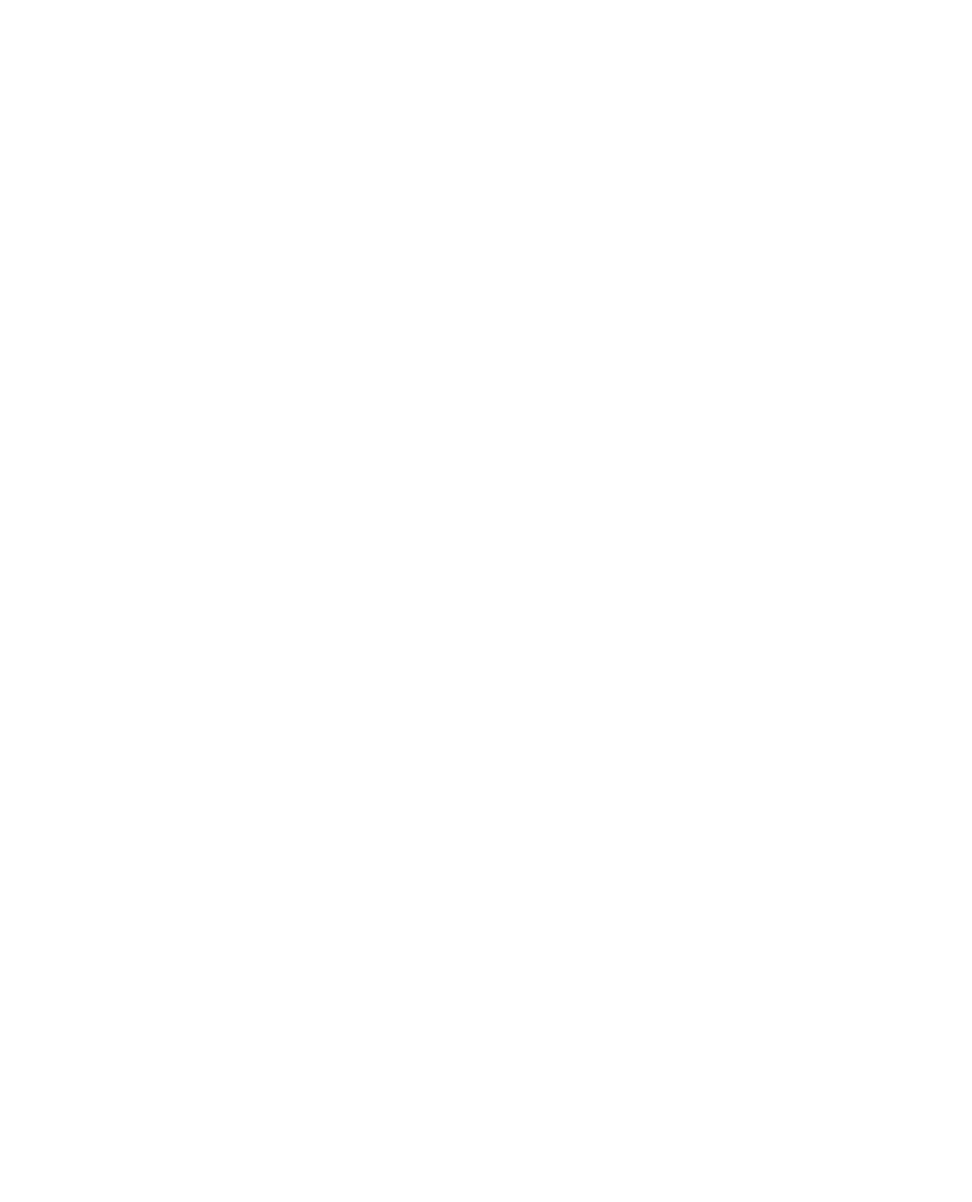
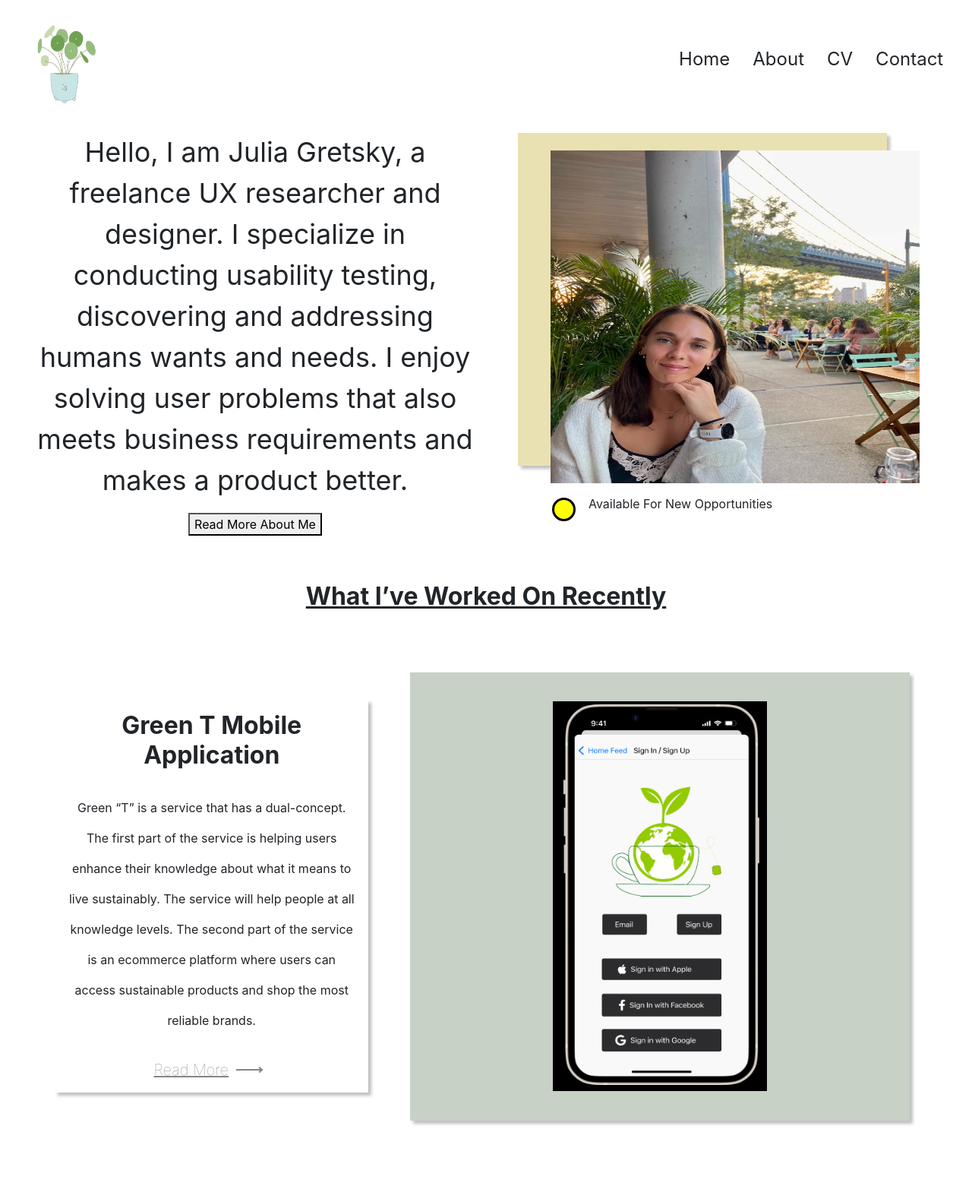
Before and after one commit to jgretsky/UX_UI_HW_20, a plain HTML site: page index.html in a window 1280 px wide. Shown: the top 1582 px of the page at 76% size. Before the commit the page ends 800 px from the top, so only its background shows below. Drawn offline with nearby package versions, Linux system fonts and the light colour scheme.

Commit message:
setup two

```diff
--- a/index.html
+++ b/index.html
@@ -9,8 +9,136 @@
     <link href="https://cdn.jsdelivr.net/npm/bootstrap@5.3.0-alpha1/dist/css/bootstrap.min.css" rel="stylesheet" integrity="sha384-GLhlTQ8iRABdZLl6O3oVMWSktQOp6b7In1Zl3/Jr59b6EGGoI1aFkw7cmDA6j6gD" crossorigin="anonymous">
 </head>
 <body>
+     <!--NAV BAR-->
+     <header class="flex">
+        <nav class="flex">
+            <div class="flex logo">
+                <img src="images 20/Screen Shot 2023-01-09 at 1.20.20 PM.png" alt="jgLogo" width="117" height="122">
+            </div>
 
+            <ul class="flex tabs">
+                <li> Home </li>
+                <li> About </li>
+                <li> CV </li>
+                <li> Contact </li>
+              </ul>
+
+        </nav>
+     </header>
+
+    <section class="b_content">
+        <!--intro and intro picture -->
+
+        <section class="intro_box">
+
+            <div class="intro_left">
+                <div class="I_T">
+                    <p> Hello, I am Julia Gretsky, a freelance UX researcher and designer. I specialize in conducting usability testing, discovering and addressing humans wants and needs. I enjoy solving user problems that also meets business requirements and makes a product better.
+                    </p>
+                </div>
+
+                <div class="more_about">
+                    <button onclick="myFunction()" type="button" class="more2">
+                        Read More About Me
+                    </button>
+
+                    <p id="demo"></p>
+                </div>
+            </div>
+
+            <div class="intro_pic">
+                <div class="picture">
+                    <img src="images 20/90029A34-C4E2-4F4D-BE90-2C2126F69507.png" alt="intro photo" width="486" height="438">
+
+                    <div class="yellow"></div>
+                </div>
+
+                <div class="avail">
+
+                    <span class="cirlce"></span>
+
+                    <div class="Av_text">
+                        <p>Available For New Opportunities</p>
+                    </div>
+                </div>
+
+            </div>
+        </section>
+
+        <!--Recent Work green T-->
+
+        <div class="recent_w">
+            <p>What I’ve Worked On Recently </p>
+        </div>
+
+        <section class="work_row">
+            <div class="w_text">
+                <H3> Green T Mobile Application</H3>
+                <p> Green “T” is a service that has a dual-concept.  The first part of the service is helping users enhance their knowledge about what it means to live sustainably. The service will help people at all knowledge levels. The second part of the service is an ecommerce platform where users can access sustainable products and shop the most reliable brands.
+                </p>
+                <div class="more_arrow">
+                    <a href="casestudy2.html" class="read">  Read More <div class="arrow"></div>
+                    </a>
+                </div>
+            </div>
+            <div class="g_pic">
+                <img class="GT" src="images 20/Screen Shot 2023-01-04 at 2.56.59 PM.png" alt="greet T phone" width="282" height="513">
+            </div>
+        </section>
+
+        <!--Recent Work styvestant -->
+
+        <section class="work_row">
+            <div class="w_text">
+                <H3> Stuyvestant Parent Association Redesign</H3>
+                <p>The chairs of the parent association felt that the site was unorganized, outdated, and not being well utilized. The PA decided to ask for help to modernize and better organize their site.
+                </p>
+                <div class="more_arrow">
+                    <a href="casestudy2.html" class="read">  Read More <div class="arrow"></div>
+                    </a>
+                </div>
+            </div>
+            <div class="s_pic">
+                <img class="GT" src="images 20/Screen Shot 2023-01-24 at 8.18.09 PM.png" alt="stuy" width="548" height="351">
+            </div>
+        </section>
+
+        <!--Recent Work postal -->
+
+        <section class="work_row">
+            <div class="w_text">
+                <H3> USPS Small Business</H3>
+                <p> The Booz Allen team conducted user interviews and  identified relevant google analytic data points to develop the Small Business Page personas, resulting in a newfound understanding of the Small Business Page and broader USPS.com customer.</p>
+                <div class="more_arrow">
+                    <a href="casestudy2.html" class="read">  Read More <div class="arrow"></div>
+                    </a>
+                </div>
+            </div>
+            <div class="u_pic">
+                <img class="GT" src="images 20/Screen Shot 2023-01-24 at 8.25.38 PM.png" alt="usps" width="529" height="502">
+            </div>
+        </section>
+
+    </section>
+
+
+
+    <!--Footer-->
+    <section class="footloc">
+        <footer>
+            <ul class="list">
+                <li class="LC">LETS CONNECT! </li>
+                <li>Even if it isn't work related, I love to discuss UX and Design thinking methodology and practices.</li>
+                <li class="email">jgretsky@gmail.com</li>
+            </ul>
+
+            <div class="social">
+                <img class="media" src="images 20/Screen Shot 2023-01-24 at 8.42.00 PM.png" alt="social medai" width="109" height="31">
+            </div>
+        </footer>
+    </section>
 </body>
+
 <script src="https://cdn.jsdelivr.net/npm/@popperjs/core@2.11.6/dist/umd/popper.min.js" integrity="sha384-oBqDVmMz9ATKxIep9tiCxS/Z9fNfEXiDAYTujMAeBAsjFuCZSmKbSSUnQlmh/jp3" crossorigin="anonymous"></script>
 <script src="https://cdn.jsdelivr.net/npm/bootstrap@5.3.0-alpha1/dist/js/bootstrap.min.js" integrity="sha384-mQ93GR66B00ZXjt0YO5KlohRA5SY2XofN4zfuZxLkoj1gXtW8ANNCe9d5Y3eG5eD" crossorigin="anonymous"></script>
 </html>
--- a/style.css
+++ b/style.css
@@ -0,0 +1,315 @@
+header{
+    display: flex;
+    justify-content: space-between; /* put even amount of space between the items */
+    height: auto;
+}
+
+.flex{
+    display: flex;
+}
+
+.logo{
+    text-align: center;
+    width: 13%;
+    padding: 1%;
+}
+
+nav{
+    width: 100%;
+    padding: 1%;
+    text-align: center;
+    justify-content: space-between;
+    align-items: center;
+}
+
+.tabs{
+    width: 50%;
+    margin-right: 20px;
+    justify-content: end; /* move all content allt he way to right in that flex box*/
+}
+
+.tabs li{
+    list-style-type: none;
+    text-align: center;
+    padding-left: 15px;
+    margin-left: 10px;
+    margin-right: 5px;
+    font-size: 24px;
+    font-family: -apple-system, BlinkMacSystemFont, 'Segoe UI', Roboto, Oxygen, Ubuntu, Cantarell, 'Open Sans', 'Helvetica Neue', sans-serif;
+}
+
+.tabs li:hover{
+    color: #97d9dc;
+    font-weight: bold;
+}
+
+/* BODY */
+
+.b_content{
+    display: flex;
+    flex-direction: column;
+    font-family: -apple-system, BlinkMacSystemFont, 'Segoe UI', Roboto, Oxygen, Ubuntu, Cantarell, 'Open Sans', 'Helvetica Neue', sans-serif;
+    height: fit-content;
+
+}
+
+.intro_box{
+    display: flex;
+    flex-direction: row;
+    align-items: center;
+    justify-content: space-around;
+}
+
+.intro_left{
+    display: flex;
+    flex-direction: column;
+    align-items: center;
+    width: 45%;
+}
+
+.I_T{
+    font-size: 36px;
+    font-family: -apple-system, BlinkMacSystemFont, 'Segoe UI', Roboto, Oxygen, Ubuntu, Cantarell, 'Open Sans', 'Helvetica Neue', sans-serif;
+    text-align: center;
+    font-weight: regular;
+}
+
+.more2{
+    font-family: -apple-system, BlinkMacSystemFont, 'Segoe UI', Roboto, Oxygen, Ubuntu, Cantarell, 'Open Sans', 'Helvetica Neue', sans-serif;
+}
+
+.more2:hover{
+    background-color: #97d9dc;
+}
+
+.intro_pic{
+    display: flex;
+    flex-direction: column;
+    width: 40%;
+}
+
+.picture{
+    margin: 5px;
+    align-items: center;
+}
+
+.yellow{
+    width:486px;
+    height: 438px;
+    background-color:#EAE1B2;
+    position: absolute;
+    top: 175px;
+    right: 7rem;
+    z-index: -1;
+    box-shadow: 4px 4px 4px rgba(0, 0, 0, 0.25);
+}
+
+.intro_pic .avail{
+    justify-content: left;
+}
+
+.avail{
+    display: flex;
+    flex-direction: row;
+    justify-content: space-evenly;
+    align-items: center;
+}
+
+.Av_text{
+    margin: 10px;
+}
+
+.cirlce {
+    height: 25px;
+    width: 25px;
+    margin: 10px;
+    background-color: yellow;
+    border-radius: 50%;
+    outline-style: solid;
+    outline-color: black;
+  }
+
+
+/* WORK*/
+.recent_w{
+    font-family: -apple-system, BlinkMacSystemFont, 'Segoe UI', Roboto, Oxygen, Ubuntu, Cantarell, 'Open Sans', 'Helvetica Neue', sans-serif;
+    font-weight: bold;
+    text-align: center;
+    font-size: 32px;
+    margin-top: 40px;
+    text-decoration: underline;
+}
+
+.work_row{
+    display: flex;
+    flex-direction: row;
+    align-items: center;
+    justify-content: space-around;
+    margin: 50px;
+}
+
+.w_text{
+    display: flex;
+    flex-direction: column;
+    align-items: center;
+    width: 35%;
+    height: 625px;
+    box-shadow: 4px 4px 4px rgba(0, 0, 0, 0.25);
+    height: auto;
+}
+
+.w_text h3{
+    font-size: 32px;
+    font-family: -apple-system, BlinkMacSystemFont, 'Segoe UI', Roboto, Oxygen, Ubuntu, Cantarell, 'Open Sans', 'Helvetica Neue', sans-serif;
+    font-weight: bold;
+    text-align: center;
+    margin: 15px;
+}
+
+.w_text p{
+    font-size: 16px;
+    font-family: -apple-system, BlinkMacSystemFont, 'Segoe UI', Roboto, Oxygen, Ubuntu, Cantarell, 'Open Sans', 'Helvetica Neue', sans-serif;
+    text-align: center;
+    margin: 15px;
+    line-height: 40px;
+}
+
+
+.w_text a{
+    font-size: 20px;
+    font-family: -apple-system, BlinkMacSystemFont, 'Segoe UI', Roboto, Oxygen, Ubuntu, Cantarell, 'Open Sans', 'Helvetica Neue', sans-serif;
+    text-align: center;
+    margin: 15px;
+    font-weight: lighter;
+}
+
+.arrow{
+    box-sizing: border-box;
+    position: relative;
+    display: block;
+    transform: scale(var(--ggs,1));
+    border-top: 2px solid transparent;
+    border-bottom: 2px solid transparent;
+    box-shadow: inset 0 0 0 2px;
+    width: 34px;
+    height: 6px;
+    margin: 10px;
+}
+
+.arrow::after {
+    content: "";
+    display: block;
+    box-sizing: border-box;
+    position: absolute;
+    width: 6px;
+    height: 6px;
+    border-top: 2px solid;
+    border-right: 2px solid;
+    transform: rotate(45deg);
+    right: 0;
+    bottom: -2px
+}
+
+
+.read:hover{
+    color:#97d9dc
+}
+
+.read{
+    display: flex;
+    justify-content: space-between;
+    align-items: center;
+    color: #858585;
+}
+
+
+.g_pic{
+    display: flex;
+    flex-direction: column;
+    width: 658px;
+    height: 590px;
+    background-color:#C7D1C6 ;
+    align-items: center;
+    justify-content:center;
+    box-shadow: 4px 4px 4px rgba(0, 0, 0, 0.25);
+    margin: 10px;
+
+}
+
+.s_pic{
+    display: flex;
+    flex-direction: column;
+    width: 658px;
+    height: 590px;
+    background-color:#EAE1B2 ;
+    align-items: center;
+    justify-content:center;
+    box-shadow: 4px 4px 4px rgba(0, 0, 0, 0.25);
+    margin: 10px;
+}
+
+.u_pic{
+    display: flex;
+    flex-direction: column;
+    width: 658px;
+    height: 590px;
+    background-color:#9DB4C1 ;
+    align-items: center;
+    justify-content:center;
+    box-shadow: 4px 4px 4px rgba(0, 0, 0, 0.25);
+    margin: 10px;
+}
+
+/* FOOTER*/
+
+.footloc{
+    position: relative;
+    /*min-height: 100vh;*/
+    margin-top: 50px;
+}
+
+footer{
+    display: flex;
+    flex-direction: column;
+    justify-content: center;
+    align-items: center;
+    bottom: 0%;
+    background-color: #CDE3E4;
+    width: 100%;
+    height: fit-content;
+}
+
+footer ul li{
+    display: flex;
+    justify-content: center;
+    padding: 1.5%;
+    margin-left: 10px;
+    margin-right: 10px;
+    font-size: 16px;
+    font-family: -apple-system, BlinkMacSystemFont, 'Segoe UI', Roboto, Oxygen, Ubuntu, Cantarell, 'Open Sans', 'Helvetica Neue', sans-serif;
+    white-space: nowrap; /*I didnt want there to be any line breaks in the text lines*/
+}
+
+footer .social{
+    margin-left: 25px;
+}
+
+.LC{
+    font-size: 20px;
+}
+
+.email{
+    font-weight: bold;
+    text-decoration: underline;
+}
+
+/* CASE STUDY*/
+.casestudy{
+    font-family: -apple-system, BlinkMacSystemFont, 'Segoe UI', Roboto, Oxygen, Ubuntu, Cantarell, 'Open Sans', 'Helvetica Neue', sans-serif;
+    font-weight: bold;
+    text-align: center;
+    font-size: 32px;
+    margin: 30px;
+    text-decoration: underline;
+
+}
```
Also changed, not shown: casestudy2.html (added, +38 -0 lines), 1 other file.
